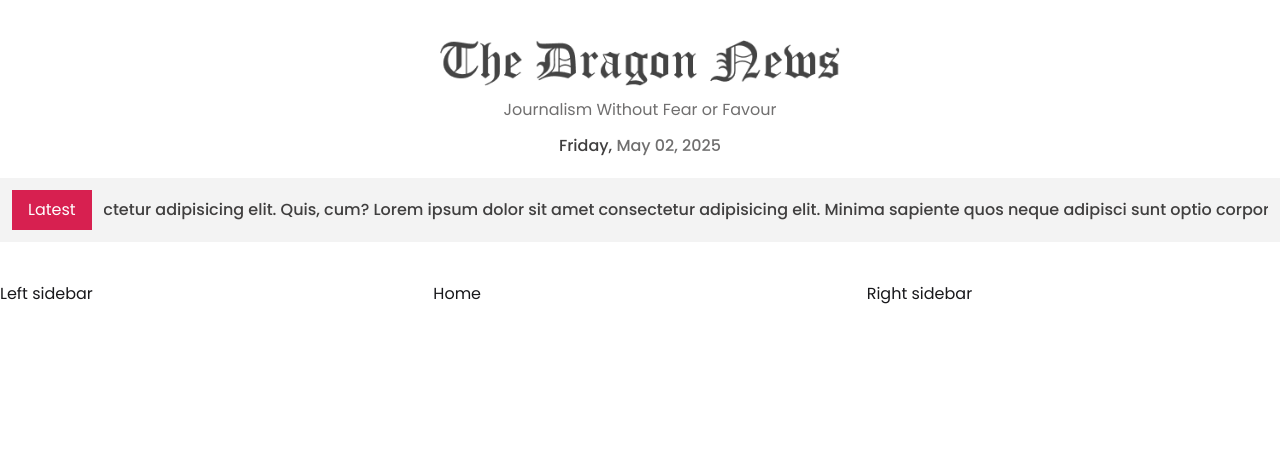
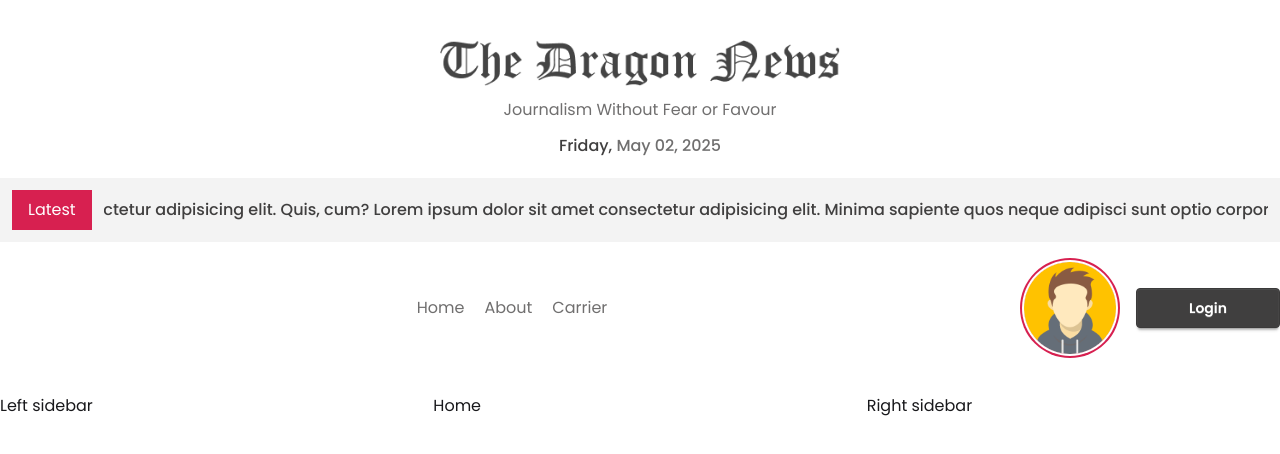
Before and after one commit to nmkhans/dragon_news, a React (Vite) app: page / in a window 1280 px wide. Shown: the top 454 px of the page. Built offline with nearby package versions, Linux system fonts and the light colour scheme.

Commit message:
header navbar added

```diff
--- /dev/null
+++ b/src/components/Avater/Avater.jsx
@@ -0,0 +1,16 @@
+import React from "react";
+import AvaterImg from "../../assets/avater.png";
+
+const Avater = ({ width, src }) => {
+  return (
+    <div className="avatar">
+      <div
+        className={`ring-primary ring-offset-base-100 w-${width} rounded-full ring-2 ring-offset-2`}
+      >
+        <img src={src || AvaterImg} />
+      </div>
+    </div>
+  );
+};
+
+export default Avater;
--- a/src/components/Header/Header.jsx
+++ b/src/components/Header/Header.jsx
@@ -1,12 +1,14 @@
 import React from "react";
 import HeaderTop from "../HeaderTop.jsx/HeaderTop";
 import HeaderMarquee from "../HeaderMarquee/HeaderMarquee";
+import HeaderNavbar from "../HeaderNavbar/HeaderNavbar";
 
 const Header = () => {
   return (
     <header className="container mx-auto px-5 lg:px-0 py-10">
       <HeaderTop />
       <HeaderMarquee />
+      <HeaderNavbar />
     </header>
   );
 };
--- /dev/null
+++ b/src/components/HeaderNavbar/HeaderNavbar.jsx
@@ -0,0 +1,31 @@
+import React from "react";
+import { Link } from "react-router";
+import Avater from "../Avater/Avater";
+
+const HeaderNavbar = () => {
+  return (
+    <nav className="mt-5">
+      <div className="flex items-center">
+        <ul className="flex items-center justify-center gap-x-5 w-[80%] text-[#706F6F]">
+          <li>
+            <Link to="/">Home</Link>
+          </li>
+          <li>
+            <Link to="/">About</Link>
+          </li>
+          <li>
+            <Link to="/">Carrier</Link>
+          </li>
+        </ul>
+        <div className="flex items-center gap-x-5 w-[20%]">
+          <Avater width={12} />
+          <button className="inline-block btn btn-secondary text-white w-36 text-md">
+            Login
+          </button>
+        </div>
+      </div>
+    </nav>
+  );
+};
+
+export default HeaderNavbar;
```
Also changed, not shown: src/assets/avater.png (added).
